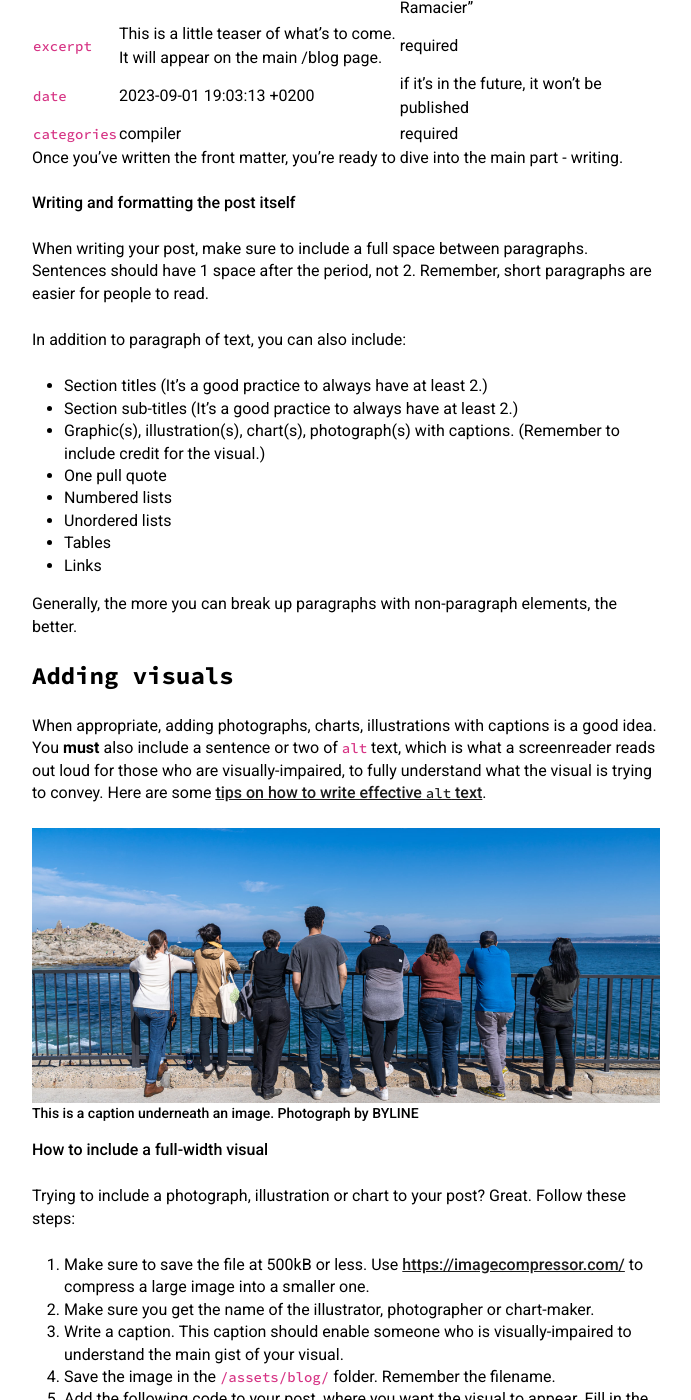
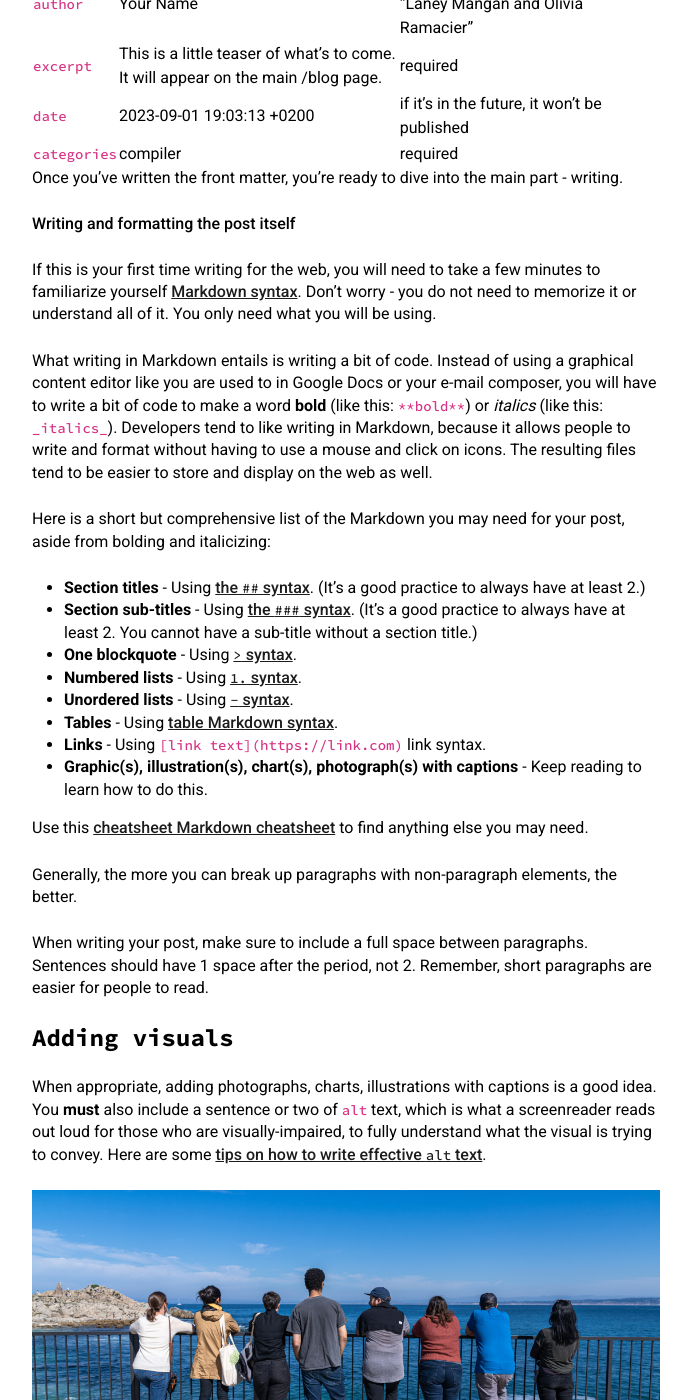
Before and after one commit to compilerla/compiler.la, a Jekyll site: the page built from _posts/2023-10-1-blog.md, in a window 1280 px wide and 1400 px high, scrolled down 1337 px. Shown: the whole window, without its empty margins (294-985 px from the left). Built offline with Jekyll 4.4.1, drawn with Linux system fonts in a browser that asks for light colours; some of the changed text lies outside the part shown.

Commit message:
feat(posts): more docs

```diff
--- a/_posts/2023-10-1-blog.md
+++ b/_posts/2023-10-1-blog.md
@@ -1,10 +1,10 @@
 ---
 layout: blog_post
-title: "Do’s and don’ts of open source software"
-subtitle: "This is an optional subtitle specific to this page lorem ipsum dolor"
-permalink: "blog/2023/dos-and-donts-of-open-source-software"
+title: "How to write a Compiler blog post"
+subtitle: "Follow these instructions to learn how to write a blog post, include images, blockquotes and more."
+permalink: "blog/2023/blog-readme"
 author: Laney Mangan
-excerpt: "This is a little teaser of what’s to come. There are a lot of cool things to learn and discover in this blog post! Let’s talk about just a few. Let’s lorem ipsum dolor a bit further, shall we?"
+excerpt: "Learn how to write a blog post, include images, blockquotes and more."
 date:   2023-09-01 19:03:13 +0200
 categories: compiler
 ---
@@ -43,20 +43,25 @@ Once you've written the front matter, you're ready to dive into the main part -
 
 ### Writing and formatting the post itself
 
-When writing your post, make sure to include a full space between paragraphs. Sentences should have 1 space after the period, not 2. Remember, short paragraphs are easier for people to read.
+If this is your first time writing for the web, you will need to take a few minutes to familiarize yourself [Markdown syntax](https://www.markdownguide.org/basic-syntax/). Don't worry - you do not need to memorize it or understand all of it. You only need what you will be using.
 
-In addition to paragraph of text, you can also include:
-- Section titles (It’s a good practice to always have at least 2.)
-- Section sub-titles (It’s a good practice to always have at least 2.)
-- Graphic(s), illustration(s), chart(s), photograph(s) with captions. (Remember to include credit for the visual.)
-- One pull quote
-- Numbered lists
-- Unordered lists
-- Tables
-- Links
+What writing in Markdown entails is writing a bit of code. Instead of using a graphical content editor like you are used to in Google Docs or your e-mail composer, you will have to write a bit of code to make a word **bold** (like this: `**bold**`) or *italics* (like this: `_italics_`). Developers tend to like writing in Markdown, because it allows people to write and format without having to use a mouse and click on icons. The resulting files tend to be easier to store and display on the web as well.
+
+Here is a short but comprehensive list of the Markdown you may need for your post, aside from bolding and italicizing:
+- **Section titles** - Using [the `##` syntax](https://www.markdownguide.org/basic-syntax/#headings). (It’s a good practice to always have at least 2.)
+- **Section sub-titles** - Using [the `###` syntax](https://www.markdownguide.org/basic-syntax/#headings). (It’s a good practice to always have at least 2. You cannot have a sub-title without a section title.)
+- **One blockquote** - Using [`>` syntax](https://www.markdownguide.org/basic-syntax/#blockquotes-1).
+- **Numbered lists** - Using [`1.` syntax](https://www.markdownguide.org/basic-syntax/#ordered-lists).
+- **Unordered lists** - Using [`-` syntax](https://www.markdownguide.org/basic-syntax/#unordered-lists).
+- **Tables** - Using [table Markdown syntax](https://www.markdownguide.org/hacks/#table-formatting).
+- **Links** - Using `[link text](https://link.com)` link syntax.
+- **Graphic(s), illustration(s), chart(s), photograph(s) with captions** - Keep reading to learn how to do this.
+
+Use this [cheatsheet Markdown cheatsheet](https://www.markdownguide.org/cheat-sheet/) to find anything else you may need.
 
 Generally, the more you can break up paragraphs with non-paragraph elements, the better.
 
+When writing your post, make sure to include a full space between paragraphs. Sentences should have 1 space after the period, not 2. Remember, short paragraphs are easier for people to read.
 
 ## Adding visuals
 
```
Also changed, not shown: other parts of _posts/2023-10-1-blog.md (+1 -1 lines).
